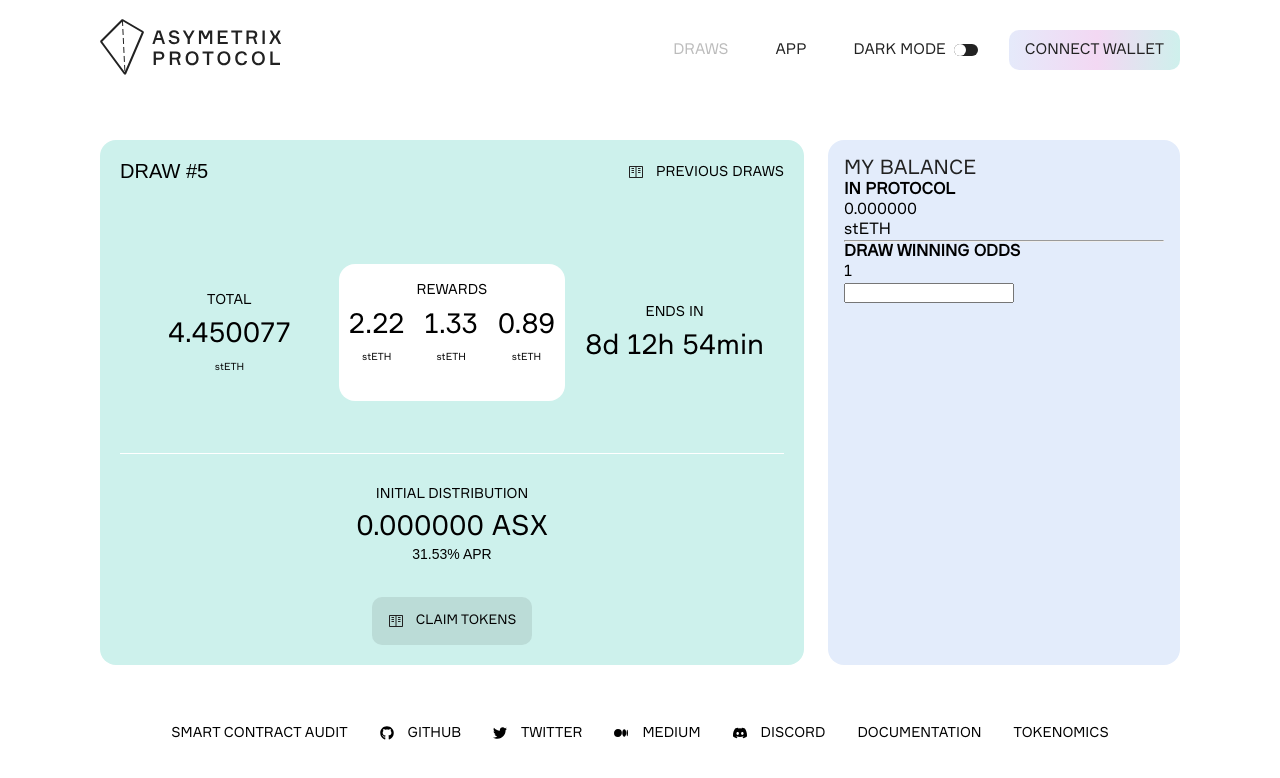
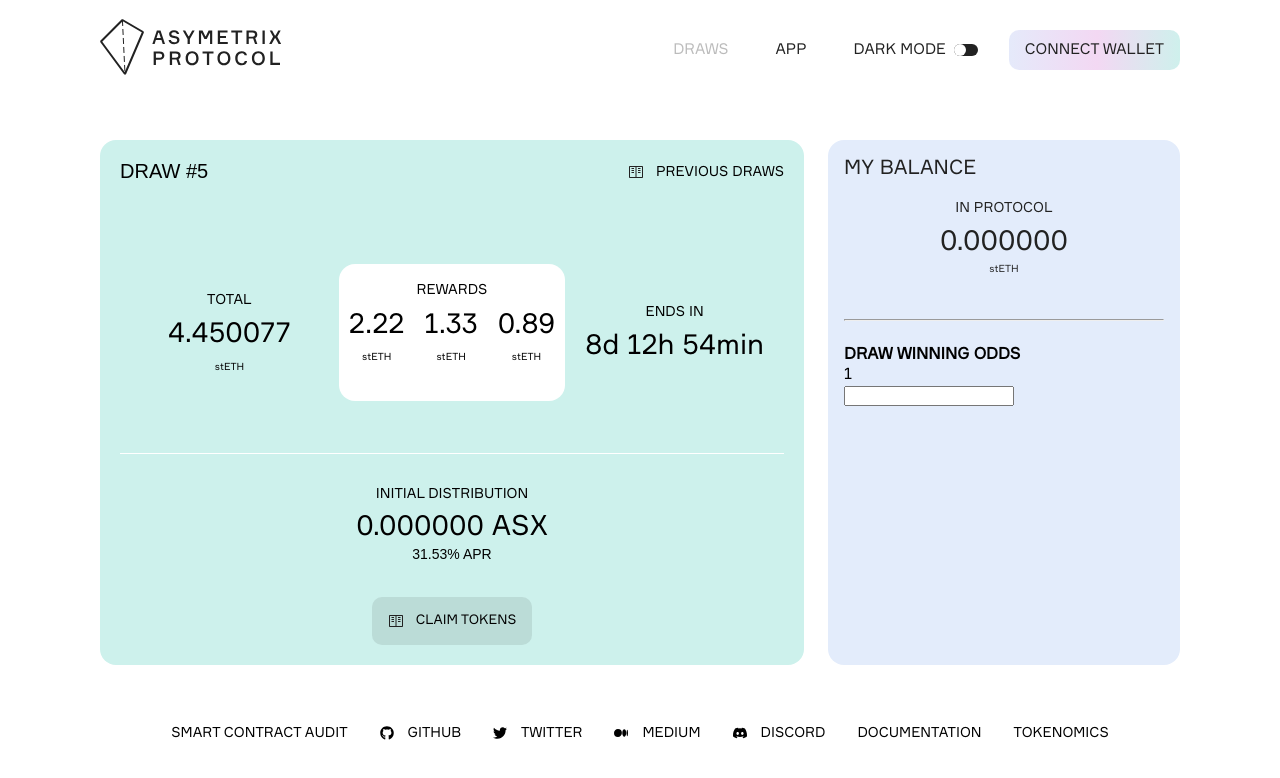
Before and after one commit to dongkyun2331/asymetrix, a React (Create React App) app: page / in a window 1280 px wide. Shown: the top 778 px of the page. Built offline with nearby package versions, Linux system fonts and the light colour scheme.

Commit message:
in protocol

```diff
--- a/src/components/BodyApp.css
+++ b/src/components/BodyApp.css
@@ -280,6 +280,36 @@
   font-weight: 500;
 }
 
+.in_protocol {
+  padding: 20px;
+  text-align: center;
+}
+
+.in_protocol > h4 {
+  font-size: 14px;
+  margin-bottom: 8px;
+  font-weight: 500;
+  color: #222;
+}
+
+.in_protocol > span {
+  font-size: 28px;
+  font-weight: 400;
+  color: #222;
+}
+
+.in_protocol > p {
+  font-size: 10px;
+  margin-top: 4px;
+  color: #222;
+  font-weight: 500;
+}
+
+hr {
+  margin: 24px 0;
+  color: #fff;
+}
+
 @media (max-width: 640px) {
   .section {
     display: block;
--- a/src/components/BodyApp.jsx
+++ b/src/components/BodyApp.jsx
@@ -300,7 +300,7 @@
         </div>
         <div className="lavender">
           <h3>MY BALANCE</h3>
-          <div>
+          <div className="in_protocol">
             <h4>IN PROTOCOL</h4>
             <span>0.000000</span>
             <p>stETH</p>
```
